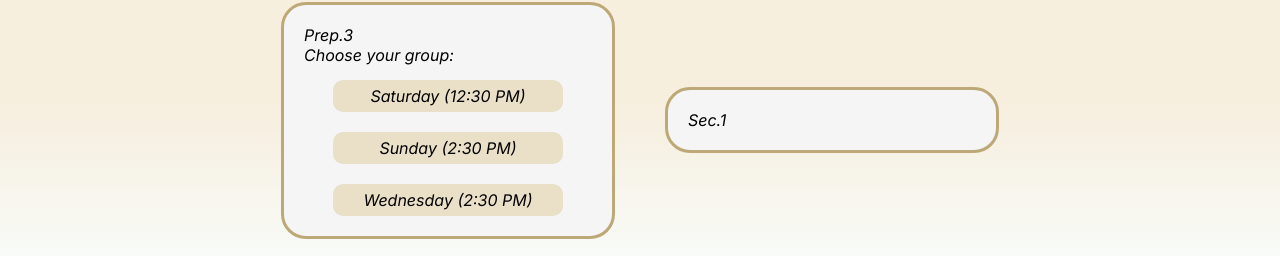
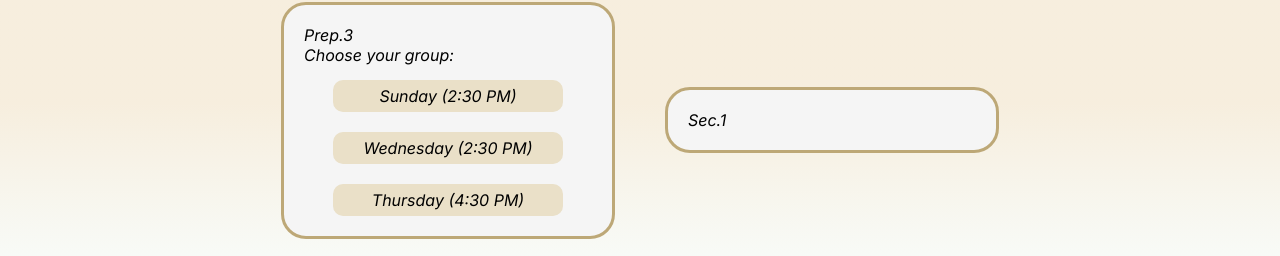
Before and after one commit to omaralaa-eng/Mr.Alaa-reservation-plateform, a React (Vite) app: page / in a window 1280 px wide. Both pictures are taken after a click on the element "Prep.3". Shown: the part 457-713 px from the top of the page. Built offline with nearby package versions, Linux system fonts and the light colour scheme.

Commit message:
Upload website

```diff
--- a/src/App.jsx
+++ b/src/App.jsx
@@ -160,9 +160,9 @@ function App() {
                 {grade === "prep3" && <>
                   <p>Choose your group:</p>
                   <div className="option">
-                    <p onClick={()=> {setsubmit(true);setgroup("Saturday")}}>Saturday (12:30 PM)</p>
                     <p onClick={()=> {setsubmit(true);setgroup("Sunday")}}>Sunday (2:30 PM)</p>
                     <p onClick={()=> {setsubmit(true);setgroup("Wednesday")}}>Wednesday (2:30 PM)</p>
+                     <p onClick={()=> {setsubmit(true);setgroup("Thursday")}}>Thursday (4:30 PM)</p>
                   </div>
                 </>}
               </div>
```
